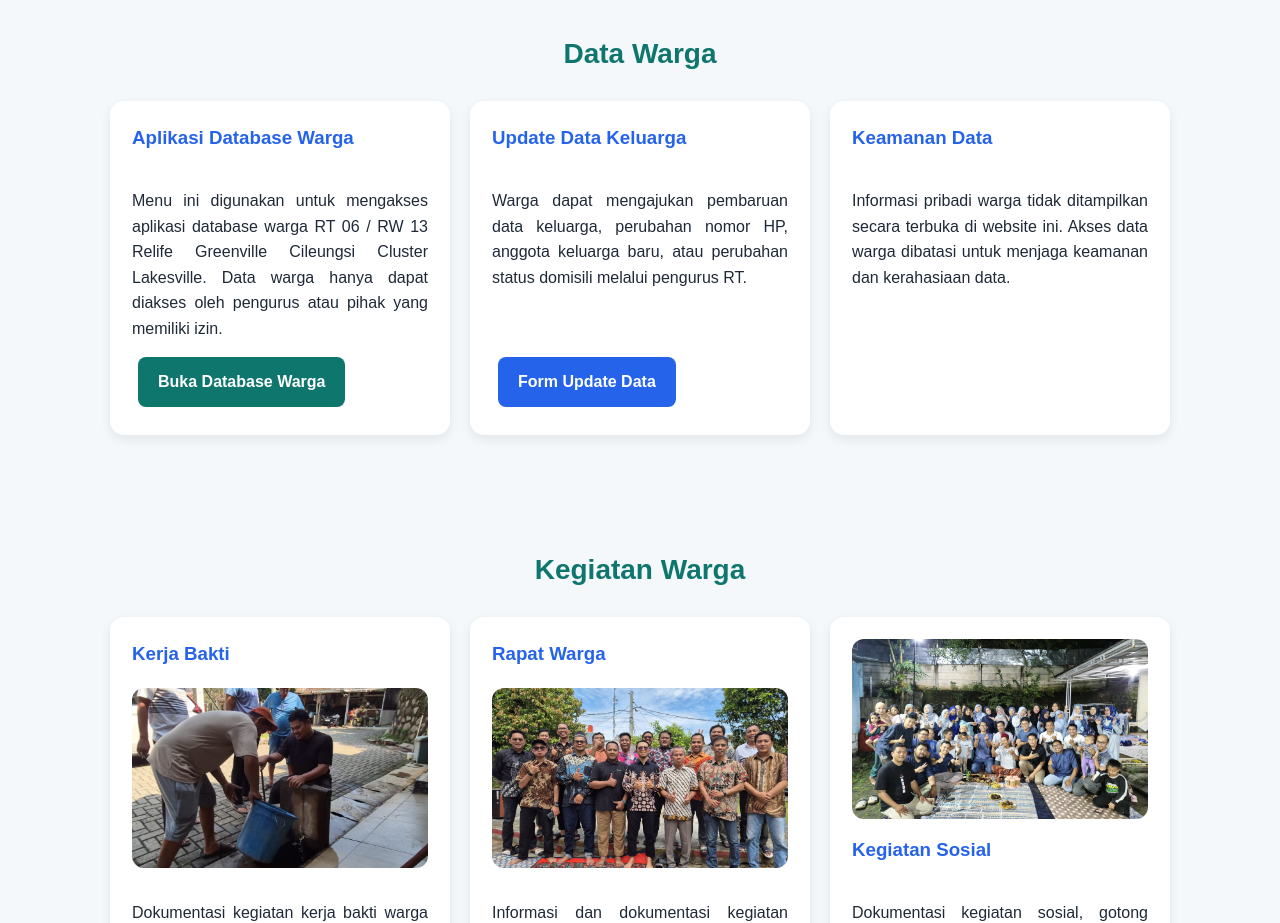
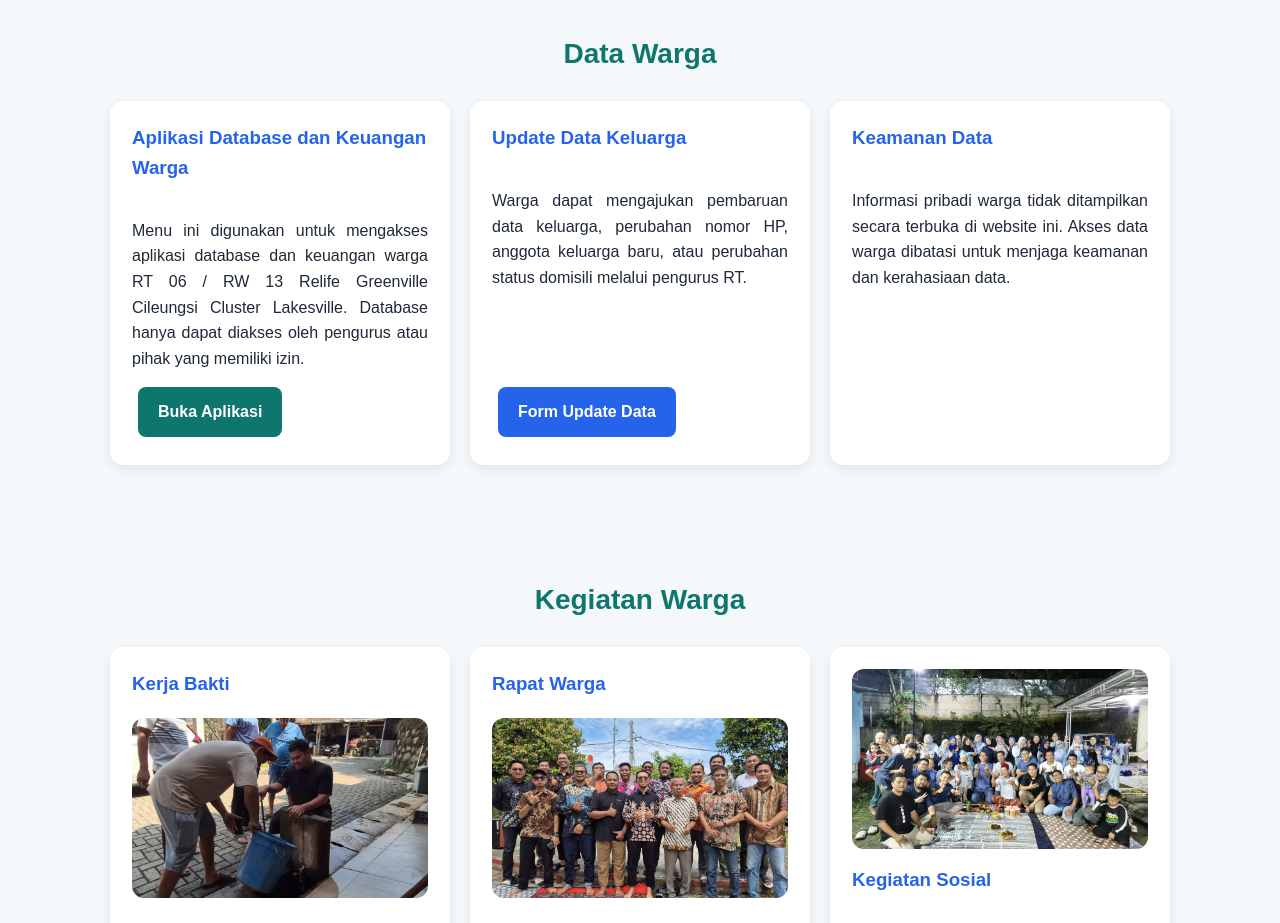
Before and after one commit to rt06rw13rgv/rt06rw13, a plain HTML site: page index.html in a window 1280 px wide. Shown: the part 2780-3703 px from the top of the page. Drawn offline with Linux system fonts and the light colour scheme.

Commit message:
Update index.html

```diff
--- a/index.html
+++ b/index.html
@@ -428,8 +428,7 @@ footer{
   <div class="dropdown">
     <button class="dropbtn">Data Warga ▾</button>
     <div class="dropdown-content">
-      <a href="data-warga.html">Aplikasi Database</a>
-      <a href="keuangan.html">Aplikasi Keuangan</a>
+      <a href="data-warga.html">Aplikasi Database dan Keuangan</a>
     </div>
   </div>
 
@@ -629,10 +628,10 @@ footer{
 
   <div class="cards">
     <div class="card">
-      <h3>Aplikasi Database Warga</h3>
+      <h3>Aplikasi Database dan Keuangan Warga</h3>
       <p>
-        Menu ini digunakan untuk mengakses aplikasi database warga RT 06 / RW 13
-        Relife Greenville Cileungsi Cluster Lakesville. Data warga hanya dapat diakses oleh pengurus atau pihak
+        Menu ini digunakan untuk mengakses aplikasi database dan keuangan warga RT 06 / RW 13
+        Relife Greenville Cileungsi Cluster Lakesville. Database hanya dapat diakses oleh pengurus atau pihak
         yang memiliki izin.
       </p>
 
@@ -641,7 +640,7 @@ footer{
         target="_blank"
         class="btn btn-primary"
       >
-        Buka Database Warga
+        Buka Aplikasi
       </a>
     </div>
 
```
